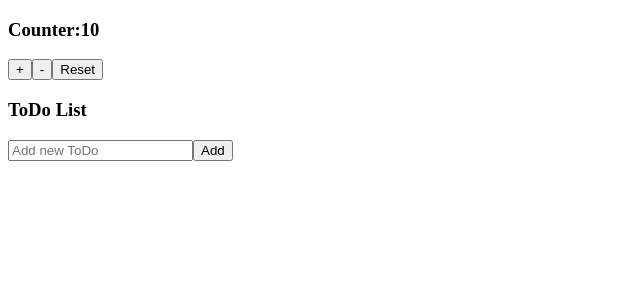
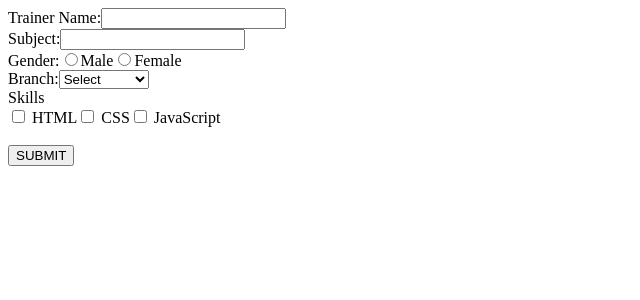
Before and after one commit to tejaswini08921/React, a React (Vite) app in the folder react-prgms/: page / in a window 1280 px wide. Shown: the top 300 px of the page, without its empty margins (0-640 px from the left). Built offline with nearby package versions, Linux system fonts and the light colour scheme.

Commit message:
Initial commit

```diff
--- a/react-prgms/src/App.jsx
+++ b/react-prgms/src/App.jsx
@@ -507,19 +507,33 @@
 // export default App
 
 //--------------------------------------Practice------------------------------------------------------
+// import React from 'react'
+// import Counter from './PRACATICE/Counter'
+// import ParentCounter from './PRACATICE/ParentCounter'
+// import ToDo from './PRACATICE/ToDo'
+// import ToDoItem from './PRACATICE/ToDoItem'
+
+// const App = () => {
+//   return (
+//     <div>
+//       <ParentCounter></ParentCounter>
+//       <ToDo></ToDo>
+
+//       </div>
+//   )
+// }
+
+// export default App
+
+//-------------------------------FORM HANDLING-------------------------------------------------------
 import React from 'react'
-import Counter from './PRACATICE/Counter'
-import ParentCounter from './PRACATICE/ParentCounter'
-import ToDo from './PRACATICE/ToDo'
-import ToDoItem from './PRACATICE/ToDoItem'
+import Form from './FORMS/Form'
 
 const App = () => {
   return (
     <div>
-      <ParentCounter></ParentCounter>
-      <ToDo></ToDo>
-
-      </div>
+      <Form></Form>
+    </div>
   )
 }
 
--- /dev/null
+++ b/react-prgms/src/FORMS/Form.jsx
@@ -0,0 +1,76 @@
+import React, { useState } from 'react'
+
+const Form = () => {
+    let [state, setState] = useState({
+        trainer: "",
+        subject: "",
+        gender: "",
+        branch: "",
+        skills: []
+    })
+
+    let handleChange = (e) => {
+        let { name, value } = e.target
+        setState({ ...state, [name]: value })
+    }
+
+    let handleCheckbox = (e) => {
+        let { value, checked } = e.target
+        if (checked) {
+            setState({ ...state, skills: [...state.skills, value] })
+        } else {
+            setState({
+                ...state,
+                skills: state.skills.filter((item) => item !== value)
+            })
+        }
+    }
+
+    let handleSubmit = (e) => {
+        e.preventDefault()
+        console.log({ ...state });
+    }
+
+    return (
+        <div>
+            <form onSubmit={handleSubmit}>
+                <label>Trainer Name:</label>
+                <input type="text" name="trainer" onChange={handleChange} />
+
+                <br />
+
+                <label>Subject:</label>
+                <input type="text" name="subject" onChange={handleChange} />
+
+                <br />
+
+                <label>Gender:</label>
+                <input type="radio" name="gender" value="Male" onChange={handleChange} />Male
+                <input type="radio" name="gender" value="Female" onChange={handleChange} />Female
+
+                <br />
+
+                <label>Branch:</label>
+                <select name="branch" onChange={handleChange}>
+                    <option value="">Select</option>
+                    <option value="Rajajinagar">Rajajinagar</option>
+                    <option value="Hebbal">Hebbal</option>
+                    <option value="Jaynagar">Jaynagar</option>
+                </select>
+
+                <br />
+
+                <label>Skills</label><br />
+                <input type="checkbox" value="HTML" onChange={handleCheckbox} /> HTML
+                <input type="checkbox" value="CSS" onChange={handleCheckbox} /> CSS
+                <input type="checkbox" value="JavaScript" onChange={handleCheckbox} /> JavaScript
+
+                <br /><br />
+
+                <input type="submit" value="SUBMIT" />
+            </form>
+        </div>
+    )
+}
+
+export default Form
--- a/react-prgms/src/PRACATICE/ToDo.jsx
+++ b/react-prgms/src/PRACATICE/ToDo.jsx
@@ -2,50 +2,54 @@ import React, { useState } from 'react'
 import ToDoItem from './ToDoItem'
 
 const ToDo = () => {
-    // STATE DECLARATIONS
+
     const [todo, setTodo] = useState([])
-    // Why: Store array of todo objects. Empty array = no todos initially
+    const [inputValue, setInputValue] = useState('')
 
-    const [inputValue, setInputValue] = useState('')
-    // Why: Track what user types in input. Empty string = input starts blank
 
     const addToDo = () => {
-        if (inputValue.trim()) {  // Check if input is not just empty spaces
+        if (inputValue.trim()) {
             const newTodo = {
-                id: Date.now(),   // Create unique ID using current timestamp
-                text: inputValue, // Store the text user typed
-                completed: false  // New todos start as not completed
+                id: Date.now(),
+                text: inputValue,
+                completed: false
             };
             setTodo([...todo, newTodo])
-            // Why: Create NEW array with old todos + new todo
-            // [...todo] = copy existing todos, newTodo = add new item
-
-            setInputValue(''); // Clear input field for next todo
+            setInputValue('');
         }
     }
+
+
+    const toggleTodo = (id) => {
+        setTodo(todo.map(item => {
+            if (item.id === id) {
+                return { ...item, completed: !item.completed };
+            }
+            return item;
+        }));
+    };
 
     return (
         <div>
             <h3>ToDo List</h3>
 
-            {/* INPUT FIELD */}
             <input
-                value={inputValue}  // Show current input value
+                value={inputValue}
                 placeholder="Add new ToDo"
                 type="text"
                 onChange={(e) => setInputValue(e.target.value)}
-                // Why: Update inputValue state every time user types
             />
 
             <button onClick={addToDo}>Add</button>
 
-            {/* DISPLAY TODOS */}
             <div>
-                {todo.map(todoItem => (  // Map through todo array
+                {todo.map(todoItem => (
                     <ToDoItem
                         key={todoItem.id}
-                        text={todoItem.text}  // Pass todo text as prop
-                        completed={todoItem.completed}  // Pass completion status
+                        text={todoItem.text}
+                        completed={todoItem.completed}
+                        id={todoItem.id}
+                        toggleTodo={toggleTodo}
                     />
                 ))}
             </div>
--- a/react-prgms/src/PRACATICE/ToDoItem.jsx
+++ b/react-prgms/src/PRACATICE/ToDoItem.jsx
@@ -1,16 +1,22 @@
 import React from 'react'
 
 const ToDoItem = (props) => {
-
-
-  return (
-    // This is what each todo item looks like
-
-        <div style={{border: '1px solid #a5ecf8ff', margin: '5px', padding: '10px'}}>
+    return (
+        <div style={{
+            padding: '10px',
+            border: '1px solid black',
+            margin: '5px',
+            backgroundColor: '#f0f0f0',
+            textDecoration: props.completed ? 'line-through' : 'none'
+        }}>
+            <input
+                type="checkbox"
+                checked={props.completed}
+                onChange={() => props.toggleTodo(props.id)}
+            />
             <span>{props.text}</span>
         </div>
     )
 }
 
-
 export default ToDoItem
```
Also changed, not shown: react-prgms/src/Components/ImageScroll.jsx (+21 -29 lines).
